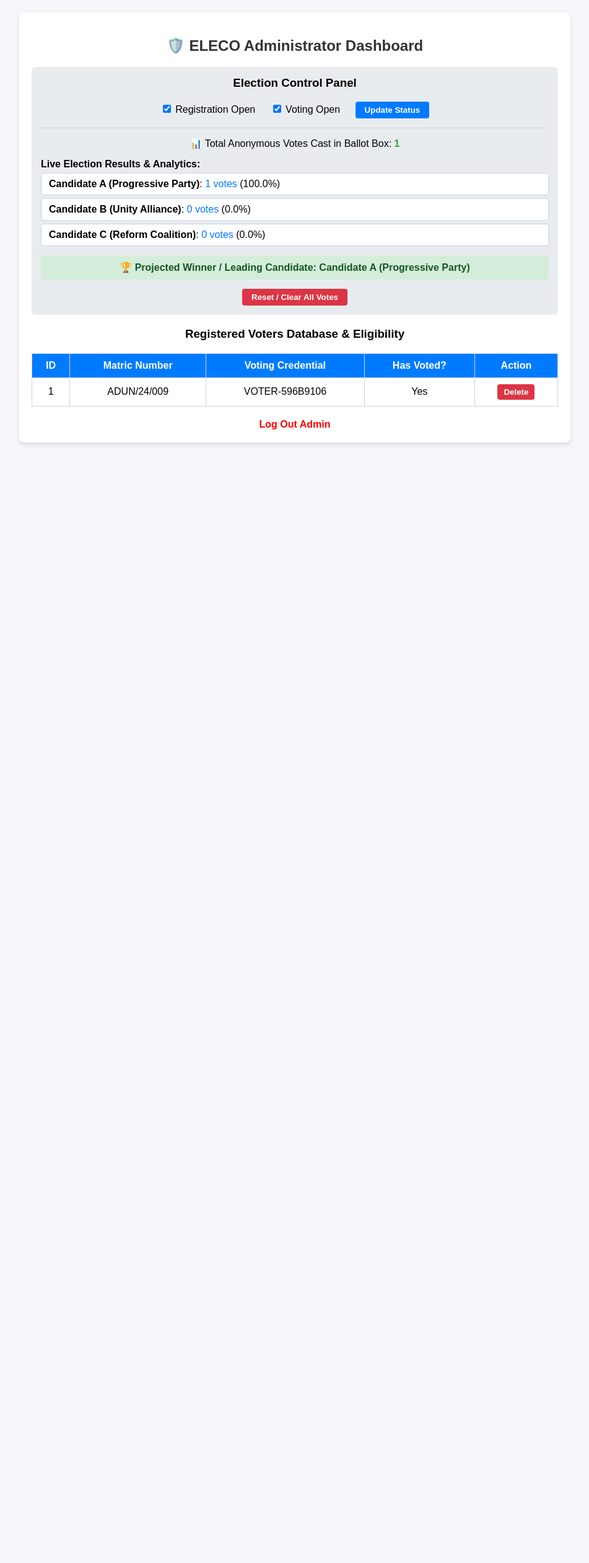
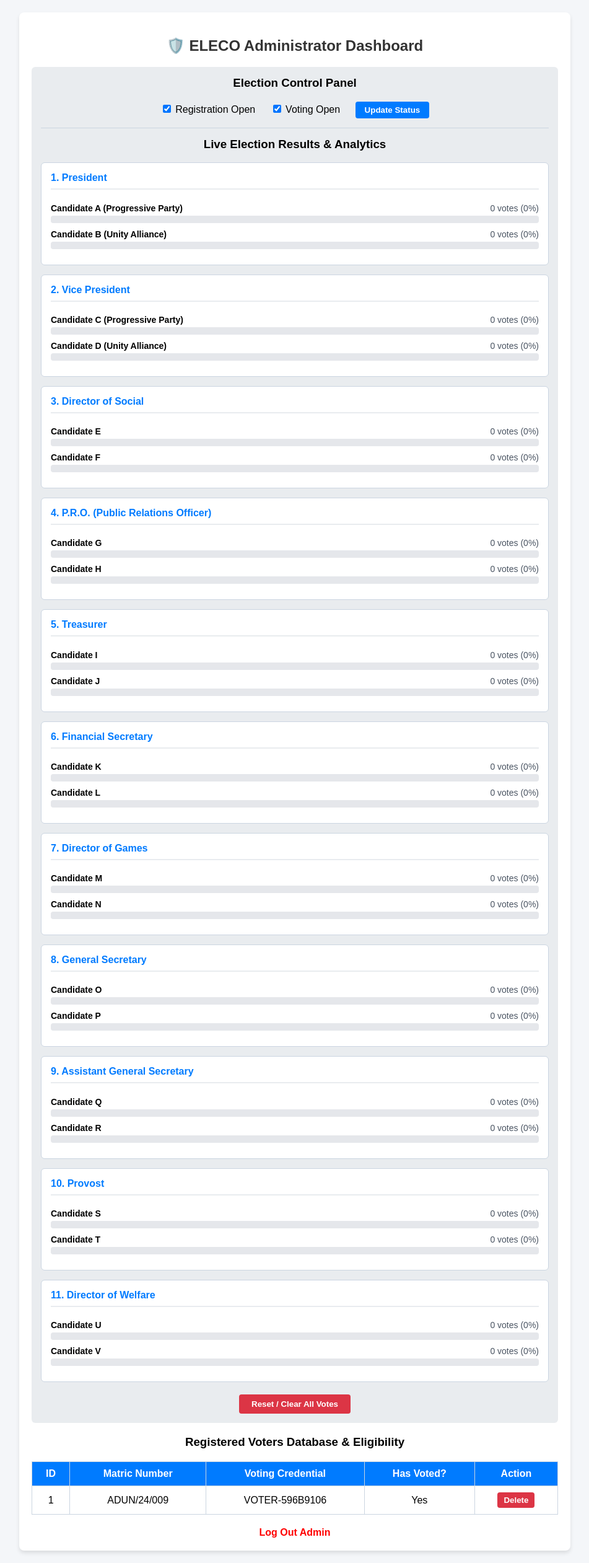
Before and after one commit to EMMANUEL-WEB-APP/ELECO-APP, a Flask app: page /admin in a window 1280 px wide. Shown: the whole page at 62% size, without its empty margins (164-1115 px from the left). Before the commit the page ends 718 px from the top, so only its background shows below. Run offline with Flask 3, Linux system fonts and the light colour scheme; the visitor is signed in with stand-in values (Sample User, id 1).

Commit message:
Add visual progress bars and update admin panel analytics

```diff
--- a/app.py
+++ b/app.py
@@ -38,9 +38,26 @@ class RegisteredVoter(db.Model):
     voter_credential = db.Column(db.String(50), unique=True, nullable=False)
     has_voted = db.Column(db.Boolean, default=False)
 
+# --- UPDATE VOTE RECORD MODEL ---
 class VoteRecord(db.Model):
     id = db.Column(db.Integer, primary_key=True)
+    position = db.Column(db.String(100), nullable=False)
     candidate = db.Column(db.String(100), nullable=False)
+
+# --- 11 ELECTION POSITIONS & CANDIDATES ---
+ELECTION_POSITIONS = {
+    "1. President": ["Candidate A (Progressive Party)", "Candidate B (Unity Alliance)"],
+    "2. Vice President": ["Candidate C (Progressive Party)", "Candidate D (Unity Alliance)"],
+    "3. Director of Social": ["Candidate E", "Candidate F"],
+    "4. P.R.O. (Public Relations Officer)": ["Candidate G", "Candidate H"],
+    "5. Treasurer": ["Candidate I", "Candidate J"],
+    "6. Financial Secretary": ["Candidate K", "Candidate L"],
+    "7. Director of Games": ["Candidate M", "Candidate N"],
+    "8. General Secretary": ["Candidate O", "Candidate P"],
+    "9. Assistant General Secretary": ["Candidate Q", "Candidate R"],
+    "10. Provost": ["Candidate S", "Candidate T"],
+    "11. Director of Welfare": ["Candidate U", "Candidate V"]
+}
 
 class ElectionSettings(db.Model):
     id = db.Column(db.Integer, primary_key=True)
@@ -161,41 +178,29 @@ def admin_panel():
         return redirect(url_for('admin_login'))
 
     voters = RegisteredVoter.query.all()
-    all_votes = VoteRecord.query.all()
-    total_votes = len(all_votes)
     settings = ElectionSettings.query.first()
 
-    candidates_list = [
-        "Candidate A (Progressive Party)",
-        "Candidate B (Unity Alliance)",
-        "Candidate C (Reform Coalition)"
-    ]
+    position_results = {}
+    for position, candidates in ELECTION_POSITIONS.items():
+        candidates_data = []
+        # Calculate total votes cast specifically for this position
+        total_pos_votes = sum(VoteRecord.query.filter_by(position=position, candidate=c).count() for c in candidates)
 
-    candidate_results = []
-    max_votes = -1
-    winner = "No votes cast yet"
-
-    for candidate in candidates_list:
-        count = VoteRecord.query.filter_by(candidate=candidate).count()
-        percentage = (count / total_votes * 100) if total_votes > 0 else 0
-
-        candidate_results.append({
-            'name': candidate,
-            'votes': count,
-            'percentage': round(percentage, 1)
-        })
-
-        if count > max_votes:
-            max_votes = count
-            winner = candidate
+        for candidate in candidates:
+            count = VoteRecord.query.filter_by(position=position, candidate=candidate).count()
+            percentage = (count / total_pos_votes * 100) if total_pos_votes > 0 else 0
+            candidates_data.append({
+                'name': candidate,
+                'votes': count,
+                'percentage': round(percentage, 1)
+            })
+        position_results[position] = candidates_data
 
     return render_template(
         'admin.html',
         voters=voters,
-        total_votes=total_votes,
         settings=settings,
-        results=candidate_results,
-        winner=winner if total_votes > 0 else "Election in progress"
+        position_results=position_results
     )
 
 @app.route('/admin/toggle', methods=['POST'])
--- a/templates/admin.html
+++ b/templates/admin.html
@@ -30,26 +30,29 @@
 
             <hr style="margin: 15px 0; border: 0; border-top: 1px solid #cbd5e1;">
 
-            <div style="text-align: center; font-size: 16px;">
-                📊 Total Anonymous Votes Cast in Ballot Box: <span style="color: #28a745; font-weight: bold;">{{ total_votes }}</span>
+            <!-- Live Results & Progress Bars Analytics for all 11 positions -->
+            <h3 style="text-align: center; margin-top: 15px;">Live Election Results & Analytics</h3>
+            {% for position, candidates in position_results.items() %}
+            <div style="background: white; border: 1px solid #cbd5e1; padding: 15px; border-radius: 6px; margin-bottom: 15px;">
+                <h4 style="margin-top: 0; color: #007bff; border-bottom: 2px solid #e9ecef; padding-bottom: 8px;">{{ position }}</h4>
+                {% for res in candidates %}
+                <div style="margin-bottom: 10px;">
+                    <div style="display: flex; justify-content: space-between; font-size: 14px; margin-bottom: 4px;">
+                        <span><strong>{{ res.name }}</strong></span>
+                        <span style="color: #4b5563;">{{ res.votes }} votes ({{ res.percentage }}%)</span>
+                    </div>
+                    <!-- Progress Bar Container -->
+                    <div style="background: #e5e7eb; border-radius: 4px; height: 12px; width: 100%; overflow: hidden;">
+                        <div style="background: #28a745; height: 100%; width: {{ res.percentage }}%; transition: width 0.4s ease;"></div>
+                    </div>
+                </div>
+                {% endfor %}
             </div>
-
-            <h4 style="margin-top: 15px; margin-bottom: 5px;">Live Election Results & Analytics:</h4>
-            <ul style="list-style-type: none; padding: 0; text-align: left; margin: 0;">
-                {% for res in results %}
-                <li style="background: white; padding: 8px 12px; margin: 5px 0; border-radius: 4px; border: 1px solid #cbd5e1;">
-                    <strong>{{ res.name }}</strong>: <span style="color: #007bff;">{{ res.votes }} votes</span> ({{ res.percentage }}%)
-                </li>
-                {% endfor %}
-            </ul>
-
-            <div style="margin-top: 15px; background: #d4edda; color: #155724; padding: 10px; border-radius: 4px; text-align: center; font-weight: bold;">
-                🏆 Projected Winner / Leading Candidate: {{ winner }}
-            </div>
+            {% endfor %}
 
             <!-- Reset / Clear All Votes Button -->
-            <form action="/admin/clear-votes" method="POST" onsubmit="return confirm('Are you sure you want to wipe all votes and reset the ballot box?');" style="text-align: center; margin-top: 15px;">
-                <button type="submit" style="padding: 6px 15px; background-color: #dc3545; color: white; border: none; border-radius: 4px; cursor: pointer; font-weight: bold;">Reset / Clear All Votes</button>
+            <form action="/admin/clear-votes" method="POST" onsubmit="return confirm('Are you sure you want to wipe all votes and reset the ballot box?');" style="text-align: center; margin-top: 20px;">
+                <button type="submit" style="padding: 8px 20px; background-color: #dc3545; color: white; border: none; border-radius: 4px; cursor: pointer; font-weight: bold;">Reset / Clear All Votes</button>
             </form>
         </div>
 
```
